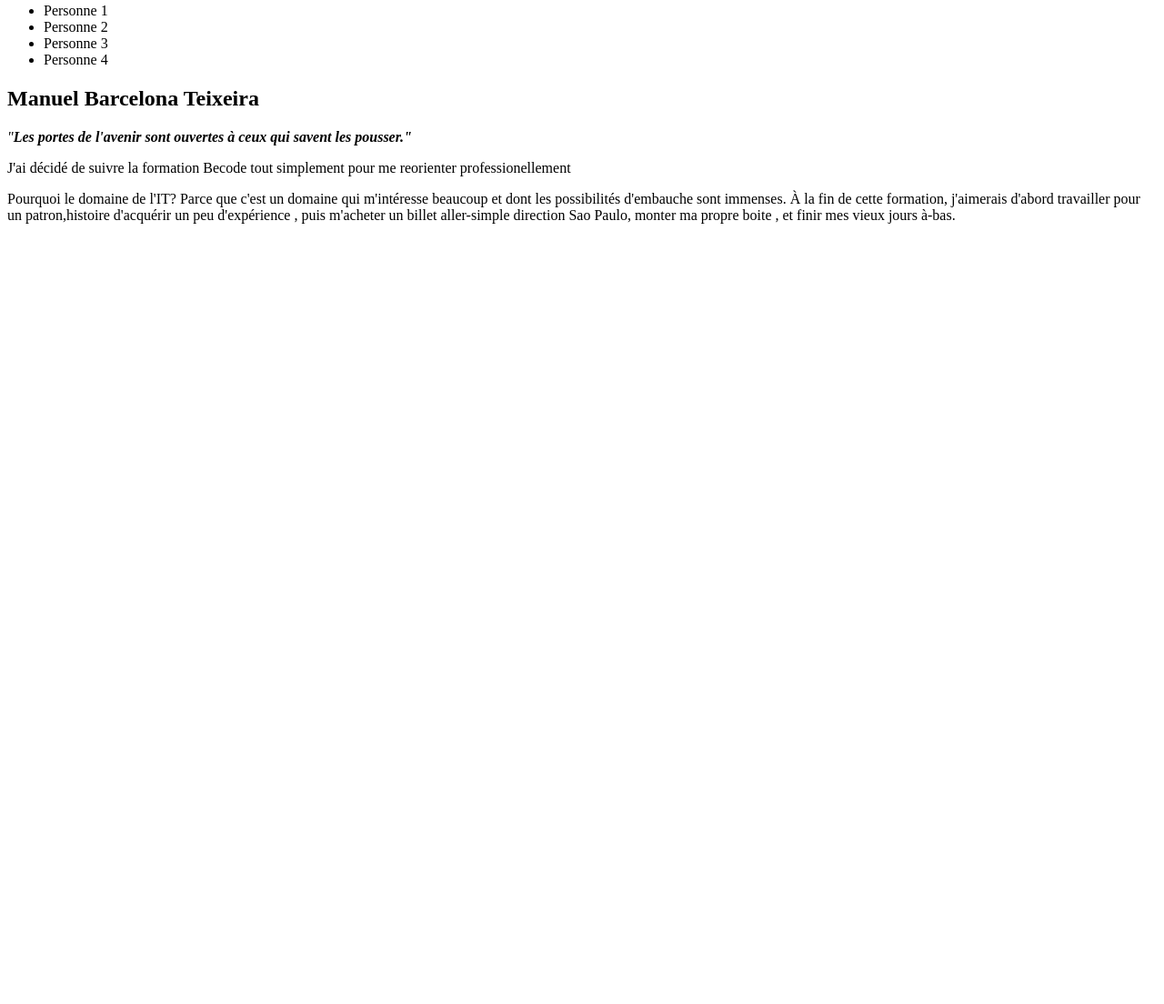
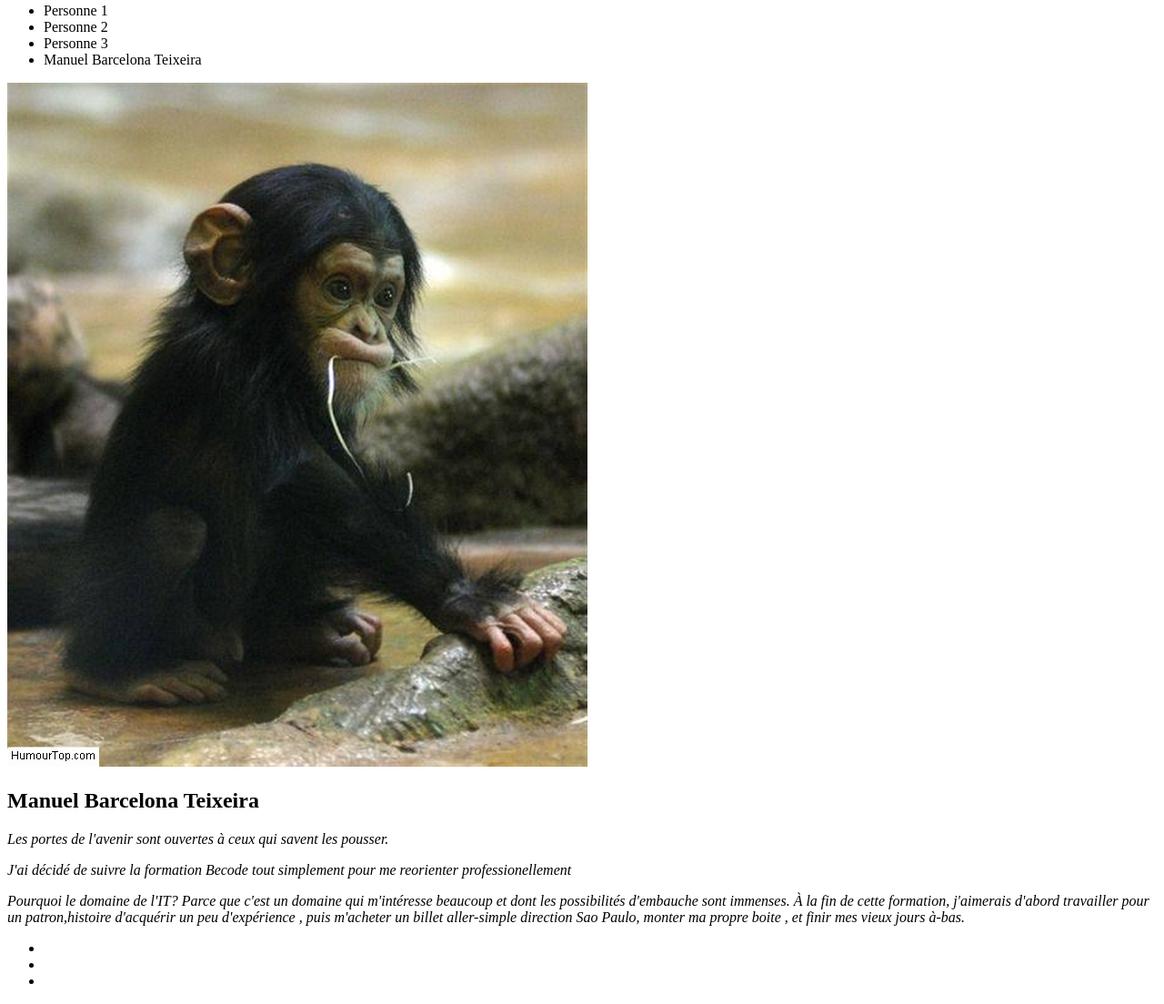
Before and after one commit to n3wb0rn84/exercice-9-team-presentation, a plain HTML site: page index.html in a window 1280 px wide. Shown: the part 597-1701 px from the top of the page at 91% size. Before the commit the page ends 859 px from the top, so only its background shows below. Drawn offline with Linux system fonts and the light colour scheme; files whose address does not match are found by name.

Commit message:
Ajout photo

```diff
--- a/index.html
+++ b/index.html
@@ -12,18 +12,27 @@
 				<li><a href="page1"></a>Personne 1</li>
 				<li><a href="page2"></a>Personne 2</li>
 				<li><a href="page3"></a>Personne 3</li>
-				<li><a href="page4"></a>Personne 4</li>
+				<li><a href="page4"></a>Manuel Barcelona Teixeira</li>
 			</ul>
 	</header>
 	<section id="oc"></section>
 	<section id="gdw"></section>
 	<section id="nj"></section>
 	<section id="mb"></section>
-	          <h2>Manuel Barcelona Teixeira</h2>
-	          <cite>"<em><strong>Les portes de l'avenir sont ouvertes à ceux qui savent les pousser."</em></strong></cite>
+	 <img src="images/chimpanze.jpg" target="_blank" rel="noopener noreferrer"> <i class="fa fa-globe" aria-hidden="true"></i></a></li>
+	 <div class="txt">
+              <h2>Manuel Barcelona Teixeira</h2>
+	          <cite>Les portes de l'avenir sont ouvertes à ceux qui savent les pousser.<a</cite>
 	          <p>J'ai décidé de suivre la formation Becode tout simplement pour me reorienter professionellement</p>
 	          <p>Pourquoi le domaine de l'IT? Parce que c'est un domaine qui m'intéresse beaucoup et dont les possibilités d'embauche sont immenses.
 	          À la fin de cette formation, j'aimerais d'abord travailler pour un patron,histoire d'acquérir un peu d'expérience , puis m'acheter un billet aller-simple direction Sao Paulo, monter ma propre boite , et finir mes vieux jours à-bas.</p>
+	           <ul>
+	             <li><a href="https://www.linkedin.com/in/manuel-barcelona-teixeira-962609152/" target="_blank" rel="noopener noreferrer"><i class="fa fa-linkedin fa-2x" aria-hidden="true"></i></a></li>
+	             <li><a href="https://github.com/TicoTico87"><i class="fa fa-github" aria-hidden="true"></i></a></li>
+	             <li><a href="https://rangerclub.be/fr/animaux/chimpanze/" target="blank" rel="noopener noreferrer"> <i class="fa fa-globe" aria-hidden="true"></i></a></li>
+	           </ul>
+
+
 	<footer>
 
 	</footer>
```
Also changed, not shown: images/chimpanze.jpg (added), images/logo.png (renamed from logo.png), style.css (deleted).
